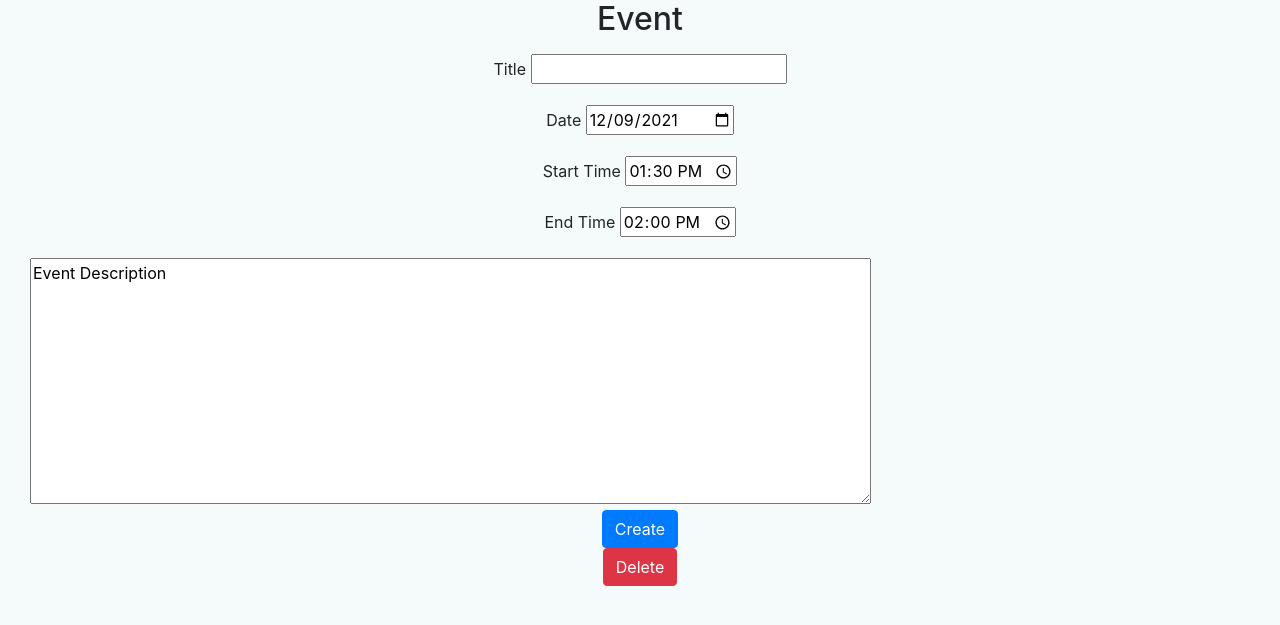
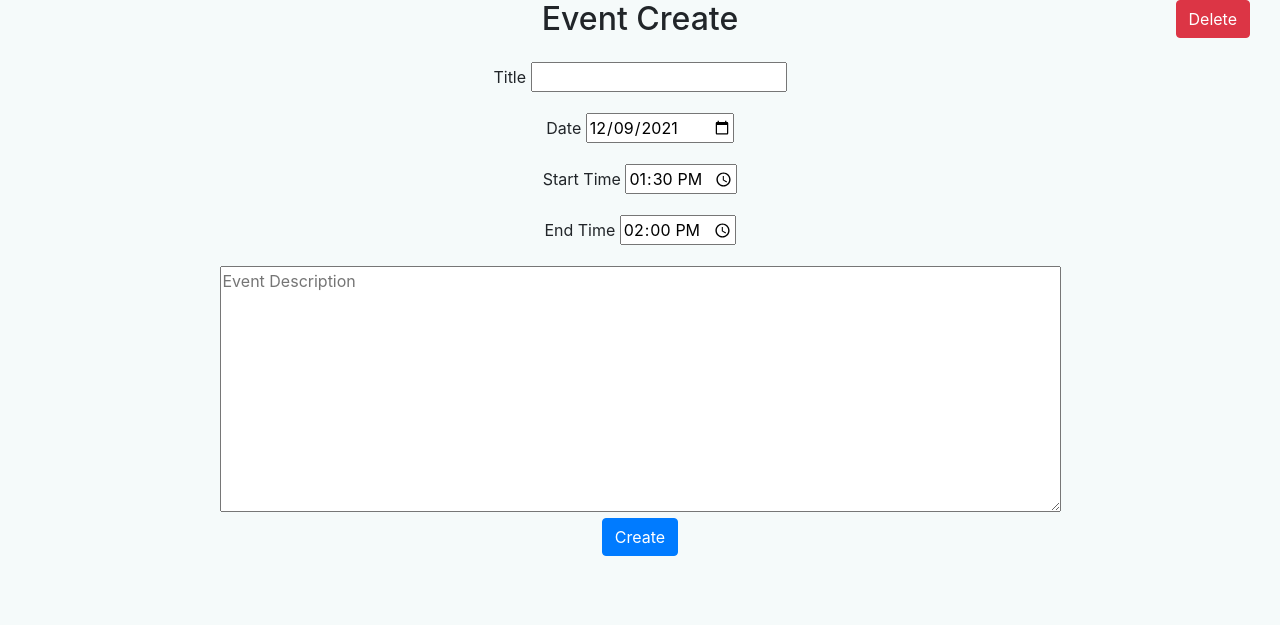
Before and after one commit to tnoff/personal-website, a Django app: page /6a8a3ce2-a91f-4605-8010-145c113d467f/create/ in a window 1280 px wide. Shown: the part 56-681 px from the top of the page. Run offline with Django 3.2, Linux system fonts and the light colour scheme; parts of the project's set-up code (start-up, migrations or seed data) failed here and were passed over.

Commit message:
Fix up event form

```diff
--- a/templates/my_calendar/event.html
+++ b/templates/my_calendar/event.html
@@ -9,7 +9,23 @@
         color: red
     }
 </style>
-<h2 align="center">Event</h2>
+<div align="center" class="row">
+    <div class="col"></div>
+    <div class="col">
+        {% if operation == 'create' %}
+        <h2>Event Create</h2>
+        {% else %}
+        <h2>Event Update</h2>
+        {% endif %}
+    </div>
+    <div align="right" class="col">
+        <form action="/6a8a3ce2-a91f-4605-8010-145c113d467f/{{event.id}}/delete" method="post">
+            {% csrf_token %}
+            <button name="delete" value="{{event.id}}" type="submit" class="btn btn-danger">Delete</button>
+        </form>
+    </div>
+</div>
+
 
 <p>{{errors}}</p>
 
@@ -53,11 +69,13 @@
             {% endif %}
         </div>
     </div>
-    {% if operation == 'create' %}
-    <textarea id="description" name="description" rows="10" cols="80">Event Description</textarea>
-    {% else %}
-    <textarea id="description" name="description" rows="10" cols="80">{{event.description}}</textarea>
-    {% endif %}
+    <div align="center">
+        {% if operation == 'create' %}
+        <textarea id="description" name="description" rows="10" cols="80" placeholder="Event Description"></textarea>
+        {% else %}
+        <textarea id="description" name="description" rows="10" cols="80">{{event.description}}</textarea>
+        {% endif %}
+    </div>
     <div align="center">
         <button type="submit" class="btn btn-primary">
             {% if operation == 'create' %}
@@ -68,10 +86,4 @@
         </button>
     </div>
 </form>
-<div align="center">
-    <form action="/6a8a3ce2-a91f-4605-8010-145c113d467f/{{event.id}}/delete" method="post">
-        {% csrf_token %}
-        <button name="delete" value="{{event.id}}" type="submit" class="btn btn-danger">Delete</button>
-    </form>
-</div>
 {% endblock %}
```
